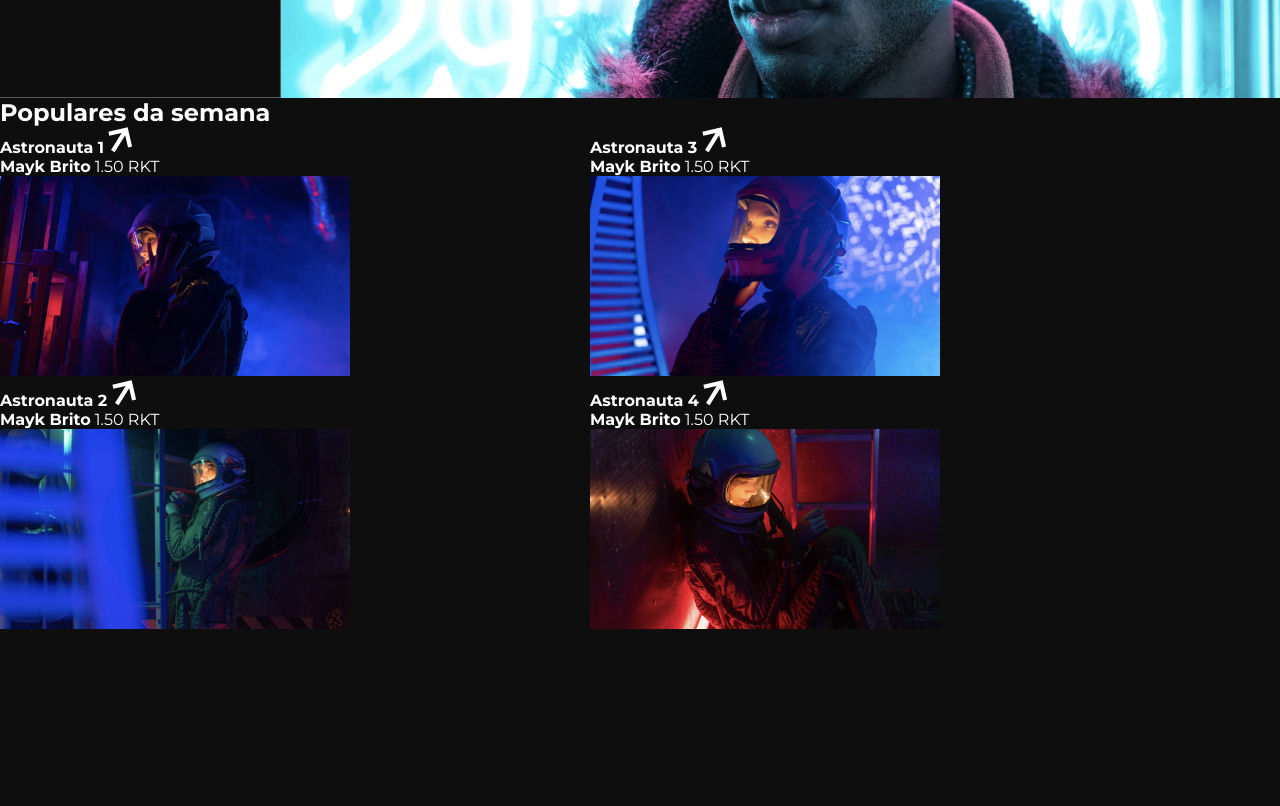
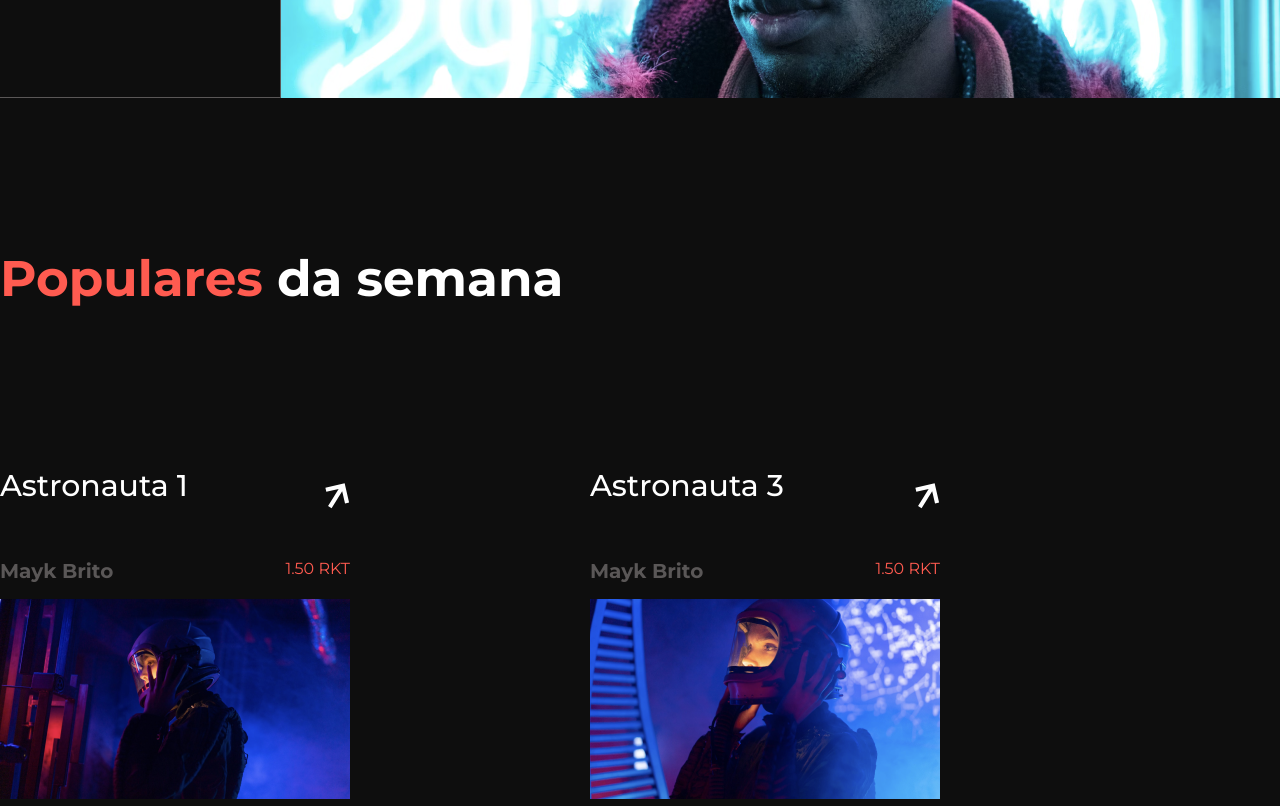
Before and after one commit to thiagorodriguesdutra/rocket-nft, a website built with Vite: page index.html in a window 1280 px wide. Shown: the part 1412-2218 px from the top of the page. Before the commit the page ends 2045 px from the top, so only its background shows below. Built offline with nearby package versions, Linux system fonts and the light colour scheme; files whose address does not match are found by name.

Commit message:
Add top week section

```diff
--- a/index.html
+++ b/index.html
@@ -95,9 +95,9 @@
     <section class="top_week">
       <h2><span>Populares</span> da semana</h2>
       <div class="astronauts_container">
-        <div class="coluna_1">
+        <div class="astronaut_group">
           <div class="astronaut">
-            <div>
+            <div class="profile">
               <strong>Astronauta 1</strong>
               <img src="./assets/arrow-white.svg" alt="" />
             </div>
@@ -108,7 +108,7 @@
             <img src="./assets/astronauta 1.png" alt="" />
           </div>
           <div class="astronaut">
-            <div>
+            <div class="profile">
               <strong>Astronauta 2</strong>
               <img src="./assets/arrow-white.svg" alt="" />
             </div>
@@ -119,9 +119,9 @@
             <img src="./assets/astronauta-2.png" alt="" />
           </div>
         </div>
-        <div class="coluna_2">
+        <div class="astronaut_group">
           <div class="astronaut">
-            <div>
+            <div class="profile">
               <strong>Astronauta 3</strong>
               <img src="./assets/arrow-white.svg" alt="" />
             </div>
@@ -132,7 +132,7 @@
             <img src="./assets/astronauta-3.png" alt="" />
           </div>
           <div class="astronaut">
-            <div>
+            <div class="profile">
               <strong>Astronauta 4</strong>
               <img src="./assets/arrow-white.svg" alt="" />
             </div>
--- a/style.css
+++ b/style.css
@@ -18,7 +18,7 @@
 a {
   text-decoration: none;
   color: inherit;
-  font-size: 1rem;
+  font-size: 1.25rem;
 }
 
 body {
@@ -92,6 +92,7 @@ div.section-sidebar p {
 }
 
 div.avatars {
+  margin-top: 3.438rem;
   display: flex;
   align-items: flex-end;
   gap: 0.375rem;
@@ -193,7 +194,56 @@ aside.sidebar span {
   grid-area: banner;
 }
 
+section.top_week {
+  margin-top: 9.375rem;
+}
+
+section.top_week h2 {
+  font-weight: 700;
+  font-size: 3.125rem;
+}
+
+section.top_week h2 span {
+  color: var(--color-logo);
+}
+
 div.astronauts_container {
+  margin-top: 9.875rem;
   display: flex;
   gap: 15rem;
 }
+
+div.astronaut_group div + div {
+  margin-top: 3.125rem;
+}
+
+div.astronaut img {
+  margin-top: 1rem;
+}
+
+div.profile {
+  display: flex;
+  justify-content: space-between;
+}
+
+div.profile > strong {
+  font-weight: 500;
+  font-size: 1.875rem;
+  color: var(--text-color)
+}
+
+div.name_and_price {
+  margin-top: 2.75rem;
+  display: flex;
+  justify-content: space-between;
+}
+
+div.name_and_price strong {
+  font-weight: 600;
+  font-size: 1.25rem;
+  color: var(--subtitle-color);
+}
+
+div.name_and_price span {
+  color: var(--color-logo);
+}
```
